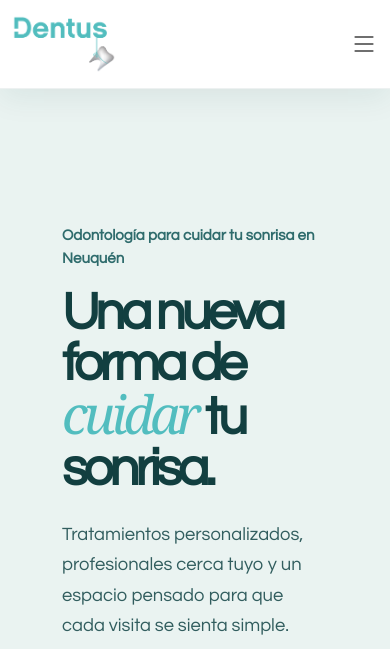
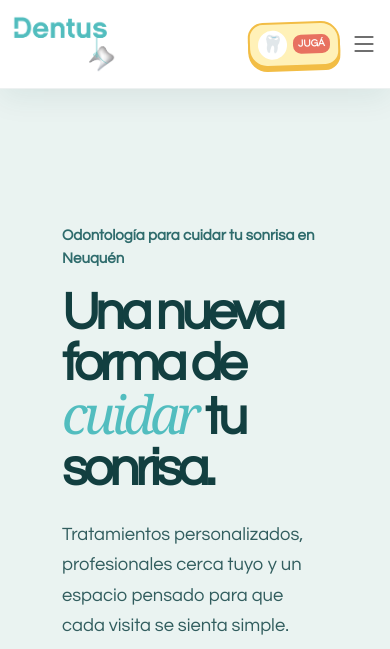
Before and after one commit to mokelean/dentus, a PHP site: page / in a window 390 px wide. Shown: the top 649 px of the page. Run offline with PHP 8.4, Linux system fonts and the light colour scheme; some libraries are stand-ins or nearby versions.

Commit message:
Make Dentusito a standalone playful button

```diff
--- a/assets/css/style.css
+++ b/assets/css/style.css
@@ -720,9 +720,11 @@ section {
   font-weight: 700;
   letter-spacing: 0.06em;
 }
-.dentus-refresh .navbar a.dentusito-nav, .dentus-refresh .navbar a.dentusito-nav:focus { gap: 5px; margin-left: 21px; padding: 8px 12px; border-radius: 20px; background: #fff0b9; color: #6b5411; font-size: .82rem; font-weight: 800; letter-spacing: .01em; text-transform: none; }
-.dentus-refresh .navbar a.dentusito-nav i { color: #d66d33; font-size: 1rem; margin: 0; }
-.dentus-refresh .navbar a.dentusito-nav:hover { background: #ffe58c; color: #6b5411; transform: rotate(-2deg); }
+.dentus-refresh .dentusito-button { display: inline-flex; align-items: center; gap: 6px; margin-left: 24px; padding: 7px 11px 7px 8px; border: 2px solid #f2bd45; border-radius: 15px 19px 15px 19px; background: #fff1b8; color: #744c12; box-shadow: 0 4px 0 #f2bd45; font-size: .84rem; line-height: 1; text-decoration: none; transform: rotate(-2deg); transition: transform .2s ease, box-shadow .2s ease; }
+.dentus-refresh .dentusito-button span { display: grid; width: 29px; height: 29px; place-items: center; border-radius: 50%; background: #fff; font-size: 1.05rem; transform: rotate(8deg); }
+.dentus-refresh .dentusito-button b { font-weight: 800; }
+.dentus-refresh .dentusito-button small { padding: 4px 5px; border-radius: 8px; background: #e87160; color: #fff; font-size: .64rem; font-weight: 800; text-transform: uppercase; }
+.dentus-refresh .dentusito-button:hover { color: #744c12; box-shadow: 0 2px 0 #f2bd45; transform: translateY(2px) rotate(2deg); }
 
 .dentus-refresh .appointment-btn {
   display: inline-flex;
@@ -908,6 +910,7 @@ section {
   .dentus-refresh .appointment-btn {
     display: none;
   }
+  .dentus-refresh .dentusito-button { margin-left: auto; margin-right: 16px; }
 
   .dentus-refresh section {
     padding: 76px 0;
@@ -2237,6 +2240,8 @@ section {
 }
 @media (max-width: 767px) {
   .dentus-refresh .hero-copy h1 { font-size: 3.3rem; }
+  .dentus-refresh .dentusito-button { margin-right: 10px; padding: 6px 8px; }
+  .dentus-refresh .dentusito-button b { display: none; }
   .dentus-refresh .hero-visual, .dentus-refresh .hero-visual img { min-height: 350px; height: 350px; }
   .dentus-refresh .hero-visual img { border-radius: 100px 100px 12px 12px; }
   .dentus-refresh .hero-note { left: 16px; bottom: 16px; }
--- a/index.php
+++ b/index.php
@@ -48,11 +48,11 @@
           <li><a class="nav-link scrollto" href="#hero">Home</a></li>
           <li><a class="nav-link scrollto" href="#hero">Nosotros</a></li>
           <li><a class="nav-link scrollto" href="#especialidades">Ortodoncia</a></li>
-          <li><a class="nav-link dentusito-nav" href="dentusito.html"><i class="bi bi-joystick"></i> Dentusito</a></li>
           <li><a class="nav-link scrollto" href="#footer">Contacto</a></li>
         </ul>
         <i class="bi bi-list mobile-nav-toggle"></i>
       </nav>
+      <a href="dentusito.html" class="dentusito-button"><span>🦷</span><b>Dentusito</b><small>Jugá</small></a>
       <a href="https://wa.me/5492995467837?text=Hola%2C%20quiero%20consultar%20por%20Ortodoncia%20%2F%20alineadores%20invisibles." class="appointment-btn scrollto">Solicitar turno <i class="bi bi-arrow-up-right"></i></a>
     </div>
   </header>
```
